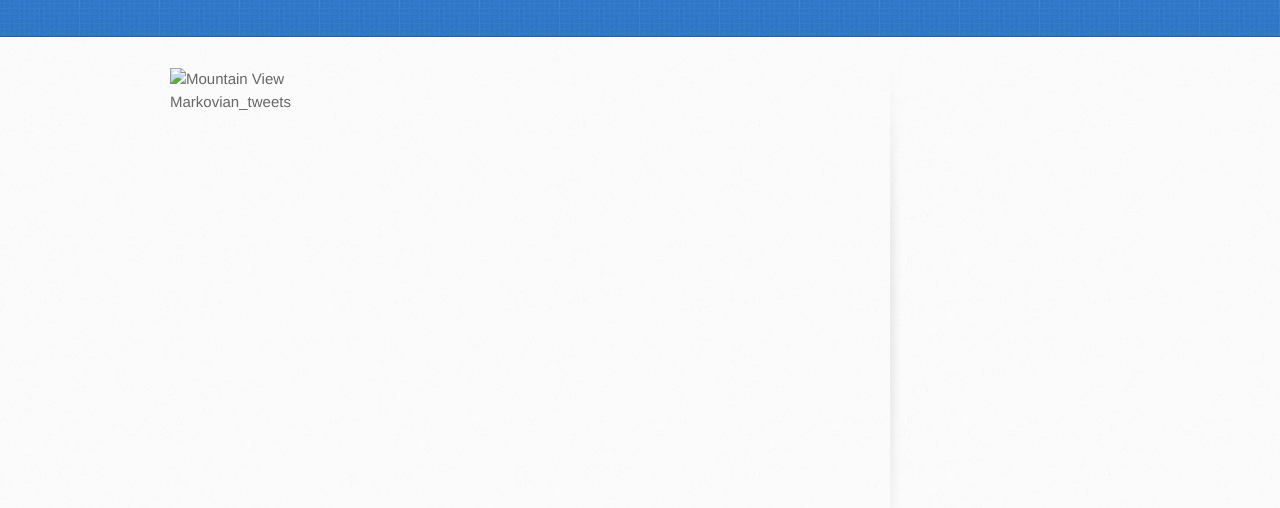
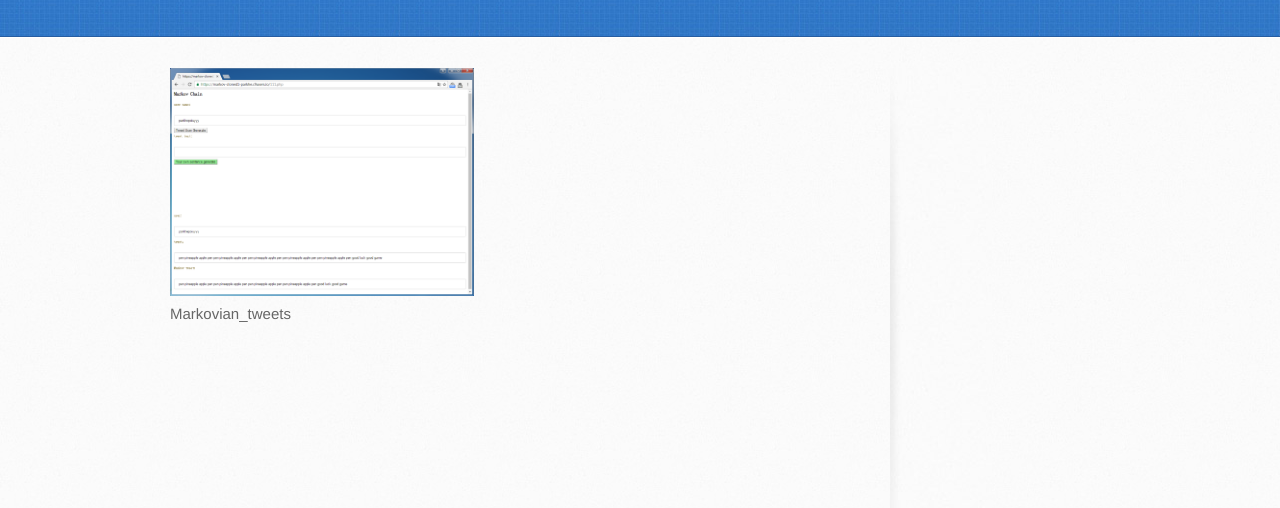
Before and after one commit to markovtweet/markov_generator, a plain HTML site: page index.html in a window 1280 px wide. Shown: the part 202-710 px from the top of the page. Drawn offline with Linux system fonts and the light colour scheme.

Commit message:
Update index.html

```diff
--- a/index.html
+++ b/index.html
@@ -30,7 +30,7 @@
         <section id="main-content">
 
 
-          <img src="image/markov.png" alt="Mountain View" style="width:304px;height:228px;">
+          <img src="images/markov.png"  style="width:304px;height:228px;">
           <p>Markovian_tweets</p>
 
 
```
